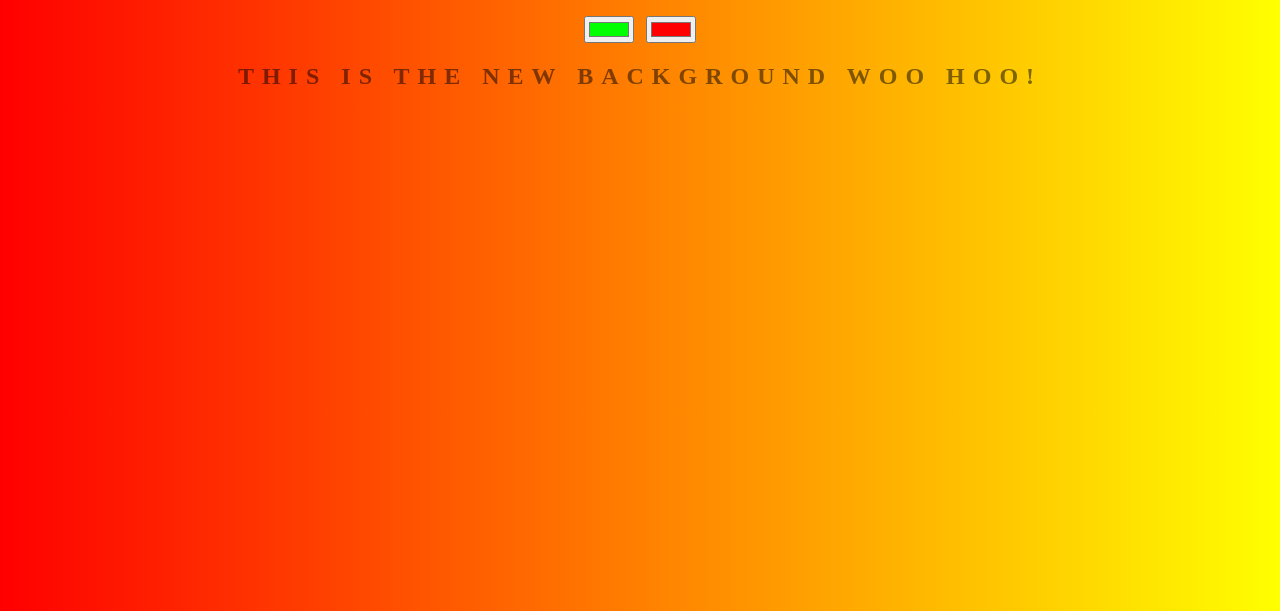
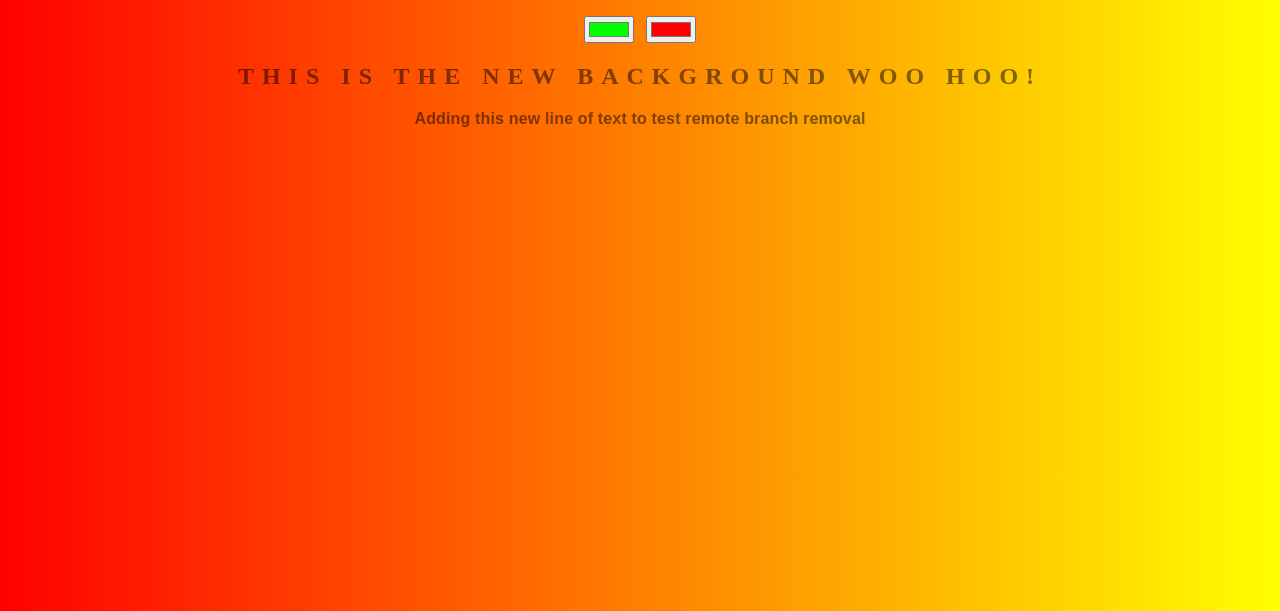
Before and after one commit to Mowei-Hello/Background-Generator, a plain HTML site: page index.html in a window 1280 px wide. Shown: the part 189-800 px from the top of the page. Drawn offline with Linux system fonts and the light colour scheme.

Commit message:
testing remote branch removal

```diff
--- a/index.html
+++ b/index.html
@@ -9,7 +9,7 @@
 	<input class="color1" type="color" name="color1" value="#00ff00">
 	<input class="color2" type="color" name="color2" value="#ff0000">
 	<h2>This is the new background woo hoo!</h2>
-	<h3></h3>
+	<h3>Adding this new line of text to test remote branch removal</h3>
 	<script type="text/javascript" src="script.js"></script>
 </body>
 </html>
```
